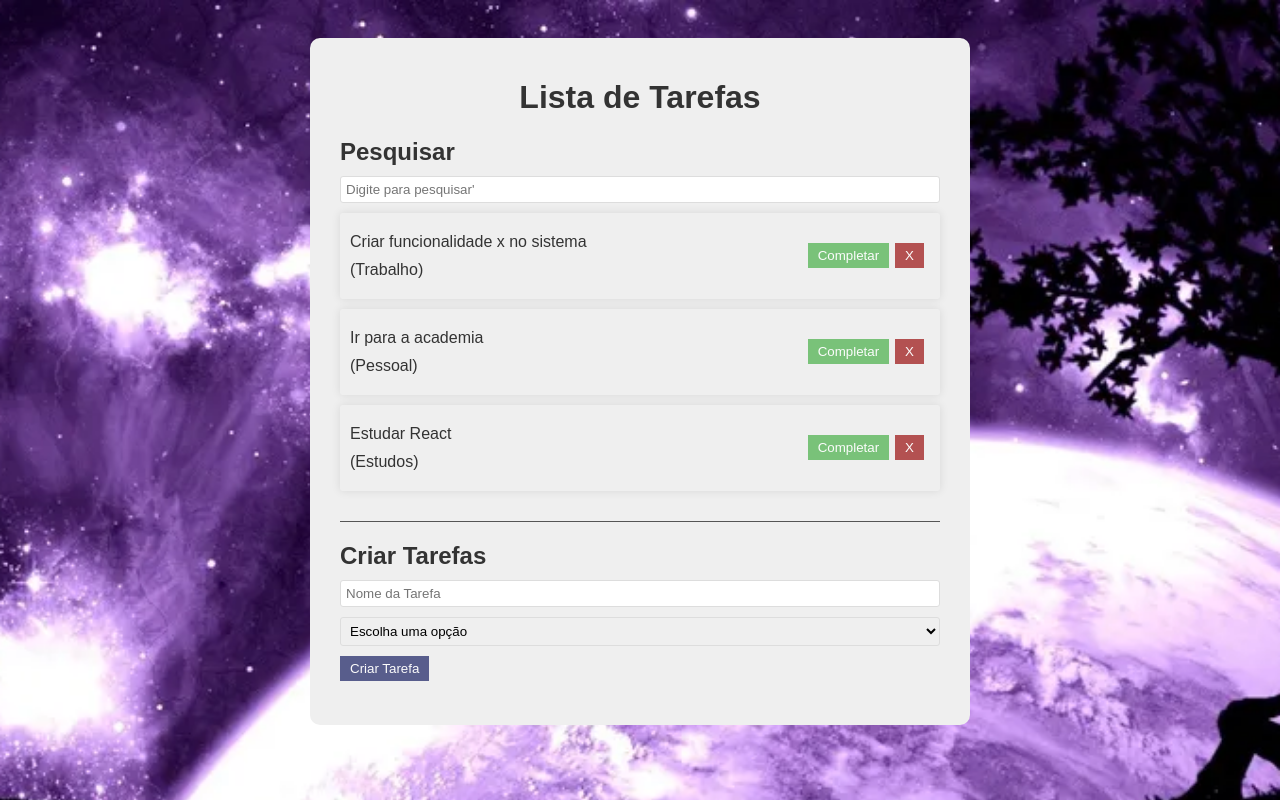
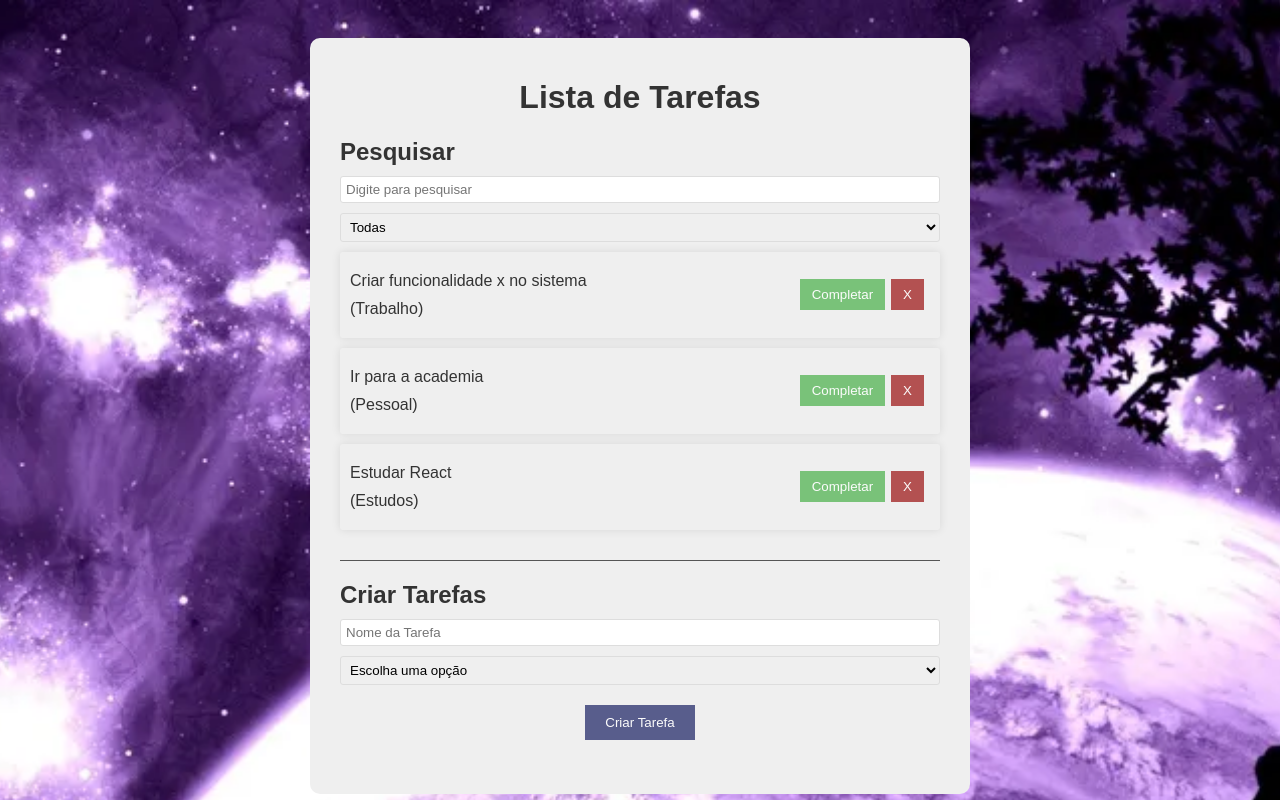
Before and after one commit to LucasAndersonnnn/To-do-List-c-React, a React (Vite) app: page / in a window 1280 px wide. Shown: the top 800 px of the page. Built offline with nearby package versions, Linux system fonts and the light colour scheme.

Commit message:
Add filter and some css

```diff
--- a/src/App.css
+++ b/src/App.css
@@ -36,7 +36,7 @@ input  {
 button {
   background-color: #333974;
   color: #FFF;
-  padding: 5px 10px;
+  padding: 8px 12px;
   margin-right: 6px;
   border: none;
   cursor: pointer;
@@ -46,6 +46,13 @@ button {
 
 button:hover {
   opacity: 1;
+}
+
+.criar-tarefa {
+  display: block;
+  margin: 10px auto;
+  width: fit-content;
+  padding: 10px 20px;
 }
 
 .todo-list {
--- a/src/App.jsx
+++ b/src/App.jsx
@@ -3,6 +3,7 @@ import { useState } from 'react';
 import Todo from "./components/Todo"
 import TodoForm from "./components/TodoForm"
 import Search from './components/Search';
+import Filter  from './components/Filter';
 
 import "./App.css";
 
@@ -65,14 +66,19 @@ function App() {
     setTodos(newTodos)
   }
 
+
+  const [filter, setFilter] = useState("All");
+
   const [search, setSearch] = useState ("");
 
   return <div className ="app">
     <h1>Lista de Tarefas</h1>
     <Search search={search} setSearch={setSearch} />
+    <Filter filter={filter} setFilter={setFilter} />
     <div className="todo-list">
       {todos.filter((todo) => todo.text.toLowerCase().includes(search.toLowerCase())
       )
+      .filter((todo) => filter === "All"  ? true : todo.category === filter )
       .map((todo) => (
         <Todo
         key={todo.id}
--- /dev/null
+++ b/src/components/Filter.jsx
@@ -0,0 +1,16 @@
+import React from 'react'
+
+const Filter = ({filter, setFilter}) => {
+  return (
+    <div className="filter">
+        <select value={filter} onChange={(e) => setFilter(e.target.value)}>
+            <option value="All">Todas</option>
+            <option value="Trabalho">Trabalho</option>
+            <option value="Pessoal">Pessoal</option>
+            <option value="Estudos">Estudos</option>
+    </select>
+    </div>
+  )
+}
+
+export default Filter
--- a/src/components/Search.jsx
+++ b/src/components/Search.jsx
@@ -8,7 +8,7 @@ const Search = ({search, setSearch}) => {
         type="text"
         value={search}
         onChange={(e) => setSearch(e.target.value)}
-        placeholder="Digite para pesquisar'"
+        placeholder="Digite para pesquisar"
     />
     </div>
   );
--- a/src/components/TodoForm.jsx
+++ b/src/components/TodoForm.jsx
@@ -28,7 +28,7 @@ const TodoForm = ({ addTodo }) => {
                 <option value="Estudos">Estudos</option>
 
             </select>
-            <button type="submit">Criar Tarefa</button>
+            <button type="submit" className="criar-tarefa">Criar Tarefa</button>
         </form>
     </div>
 );
```
